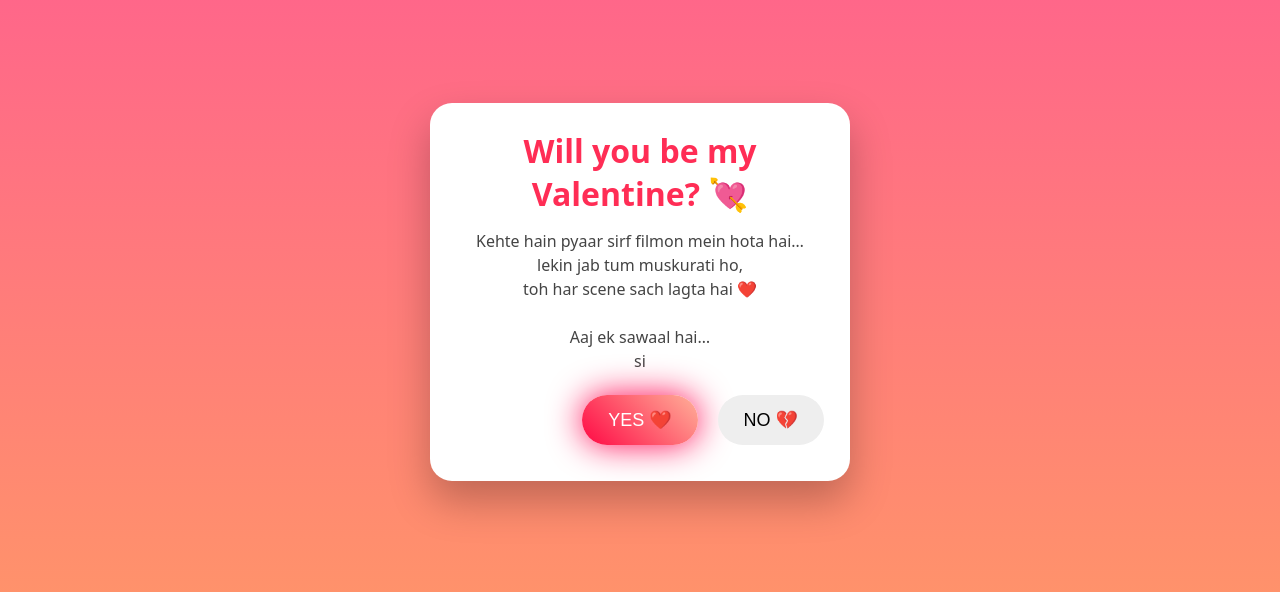
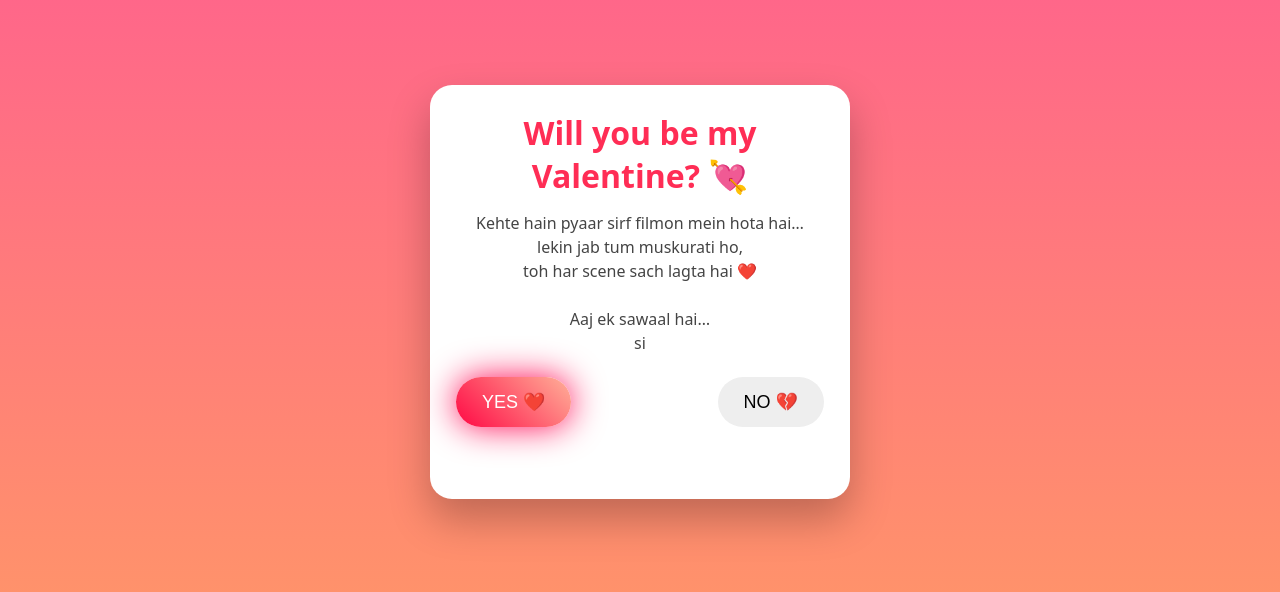
Before and after one commit to mishraji111201-coder/Gf, a plain HTML site: page index.html in a window 1280 px wide. Shown: the part 108-700 px from the top of the page. Drawn offline with nearby package versions, Linux system fonts and the light colour scheme.

Commit message:
Update style.css

```diff
--- a/style.css
+++ b/style.css
@@ -45,46 +45,48 @@ h1 {
   white-space: pre-line;
 }
 
-/* BUTTON WRAPPER */
+/* BUTTON WRAPPER — EXTRA SPACE */
 .buttons {
   position: relative;
-  height: 60px;
+  height: 96px;          /* prevents clash */
+  margin-top: 10px;
 }
 
-/* BUTTONS */
+/* BUTTON BASE */
 button {
   padding: 14px 26px;
   border-radius: 30px;
   border: none;
   font-size: 18px;
   cursor: pointer;
-  position: relative;
+  position: absolute;   /* controlled positions */
   z-index: 10;
   transition: transform 0.2s ease;
 }
 
-/* YES BUTTON */
+/* YES — LOCKED LEFT */
 #yesBtn {
+  left: 0;
   background: linear-gradient(45deg, #ff0844, #ffb199);
   color: #fff;
   box-shadow: 0 0 20px rgba(255,0,80,0.8);
   animation: pulse 1.5s infinite;
 }
 
+/* YES PULSE */
 @keyframes pulse {
   0% { box-shadow: 0 0 18px rgba(255,0,80,0.6); }
   50% { box-shadow: 0 0 35px rgba(255,0,80,1); }
   100% { box-shadow: 0 0 18px rgba(255,0,80,0.6); }
 }
 
-/* NO BUTTON */
+/* NO — STARTS RIGHT */
 #noBtn {
+  right: 0;
   background: #eee;
-  position: absolute;
-  right: 0;
 }
 
-/* SHAKE ON TAP */
+/* NO SHAKE */
 #noBtn:active {
   animation: shake 0.3s;
 }
```
